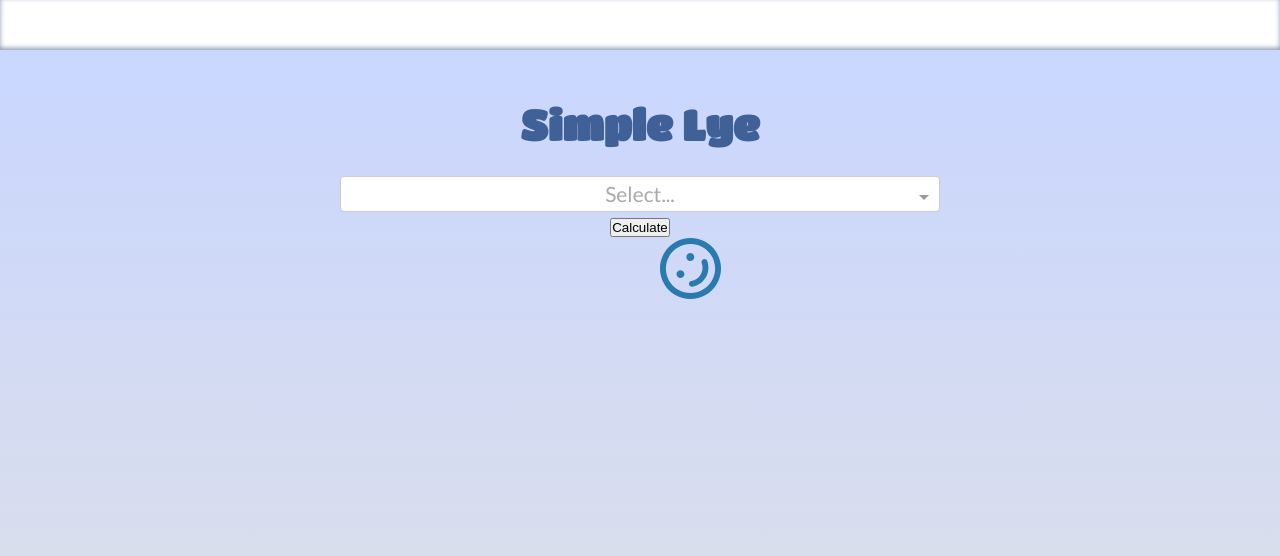
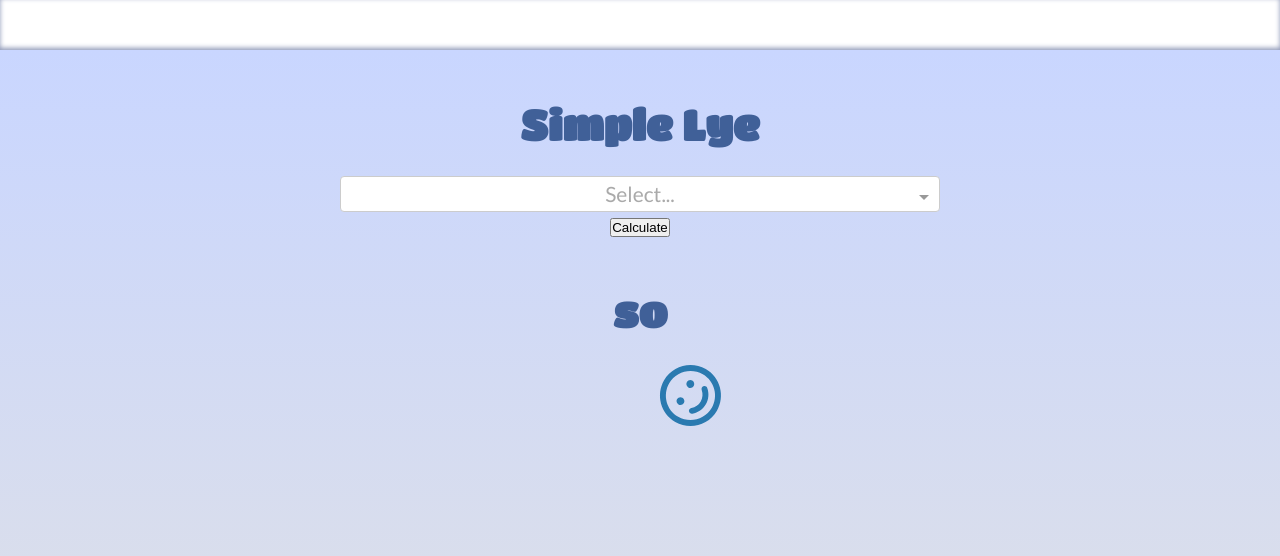
Before and after one commit to Pjdaze/simple-lye, a React (Create React App) app: page / in a window 1280 px wide. Shown: the top 556 px of the page. Built offline with nearby package versions, Linux system fonts and the light colour scheme; a web font is replaced by a local one.

Commit message:
stable calculate does not nearly work

```diff
--- a/package.json
+++ b/package.json
@@ -23,7 +23,7 @@
   },
   "devDependencies": {
     "eslint-config-prettier": "^2.9.0",
-    "eslint-plugin-jsx-a11y": "^6.0.3",
+    "eslint-plugin-jsx-a11y": "5.1.1",
     "eslint-plugin-prettier": "^2.6.0",
     "eslint-plugin-react": "^7.7.0",
     "prettier": "^1.11.1"
--- a/src/App.js
+++ b/src/App.js
@@ -4,8 +4,6 @@ import './App.css';
 
 import Routes from './Routes';
 import Header from './components/Header';
-
-import Home from './components/pages/Home';
 
 const MainLayout = styled.div`
   height: 100vh;
--- a/src/History.js
+++ b/src/History.js
@@ -1,5 +1,5 @@
-import React, { Component } from "react";
-import { Route, withRouter } from "react-router-dom";
+import React, { Component } from 'react';
+import { Route, withRouter } from 'react-router-dom';
 
 class ScrollToTopRoute extends Component {
   componentDidUpdate(prevProps) {
--- a/src/Routes.js
+++ b/src/Routes.js
@@ -1,5 +1,5 @@
 import React from 'react';
-import { BrowserRouter as Router, Route, Switch, NavLink } from 'react-router-dom';
+import { BrowserRouter as Router, Route, Switch } from 'react-router-dom';
 
 import ScrollToTopRoute from './History';
 
--- a/src/components/SearchOil2.js
+++ b/src/components/SearchOil2.js
@@ -1,5 +1,4 @@
 import React from 'react';
-import styled from 'styled-components';
 import Select from 'react-select';
 import 'react-select/dist/react-select.css';
 import { OilSapValues } from '../OilData';
@@ -11,7 +10,8 @@ class SearchOil2 extends React.Component {
 
     this.state = {
       selectedOptions: [],
-      oilQuantities: {}
+      oilQuantities: {},
+      totals: ''
     };
     this.numbers = Array.from(Array(100), (_, x) => {
       return { label: x + 1, value: x + 1 };
@@ -58,11 +58,13 @@ class SearchOil2 extends React.Component {
     }
     console.log(`The Lye Needed is ${lyeValue} and the water needed is ${water}`);
 
-    return `The Lye Needed is ${lyeValue} and the water needed is ${water}`;
+    this.setState({
+      totals: `The Lye Needed is ${lyeValue} and the water needed is ${water}`
+    });
   }
 
   render() {
-    const { selectedOptions, oilQuantities } = this.state;
+    const { selectedOptions, oilQuantities, totals } = this.state;
     console.log('======', this.state.oilQuantities);
     return (
       <FormWrapper>
@@ -83,14 +85,17 @@ class SearchOil2 extends React.Component {
               <Select
                 name="oil-quantity"
                 value={value}
-                onChange={this.handleUpdateOilQuantity(oil.label)}
+                onChange={() => this.handleUpdateOilQuantity(oil.label)}
                 options={this.numbers}
               />
             </div>
           );
         })}
 
-        <button onSubmit={e => this.state.CalculateOil(e)}>Calculate</button>
+        <button onSubmit={() => this.CalculateOil(this.state.soapVals, this.state.quantity)}>
+          Calculate
+        </button>
+        <h1>{`so ${totals}`}</h1>
       </FormWrapper>
     );
   }
--- a/src/components/containers/HomeWapper.js
+++ b/src/components/containers/HomeWapper.js
@@ -1,6 +1,5 @@
-import React from 'react';
 import styled from 'styled-components';
-import Home from '../pages/Home';
+
 const HomeWrapper = styled.div`
   background: #c9d6ff;
   background: -webkit-linear-gradient(to top, #e2e2e2, #c9d6ff);
--- a/src/components/pages/Home.js
+++ b/src/components/pages/Home.js
@@ -1,7 +1,5 @@
 import React from 'react';
-import styled from 'styled-components';
 
-import OilSapValues from '../../OilData';
 import HomeWrapper from '../../components/containers/HomeWapper';
 import SearchOil2 from '../SearchOil2';
 
@@ -18,7 +16,6 @@ class Home extends React.Component {
       isShowing: true
     });
   }
-  onSubmit(e) {}
 
   render() {
     return (
```
Also changed, not shown: src/index.js (+6 -11 lines), 1 other file (tests, documents, lock files or other folders).
